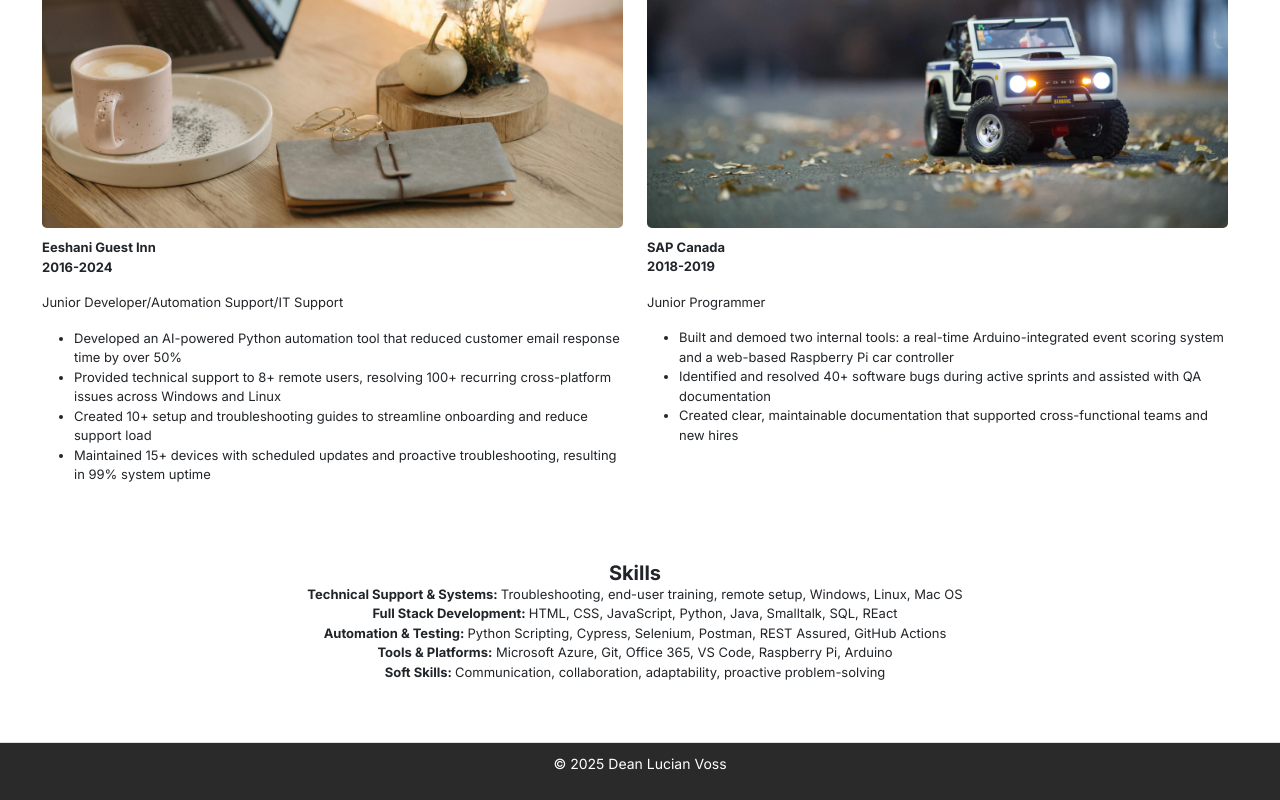
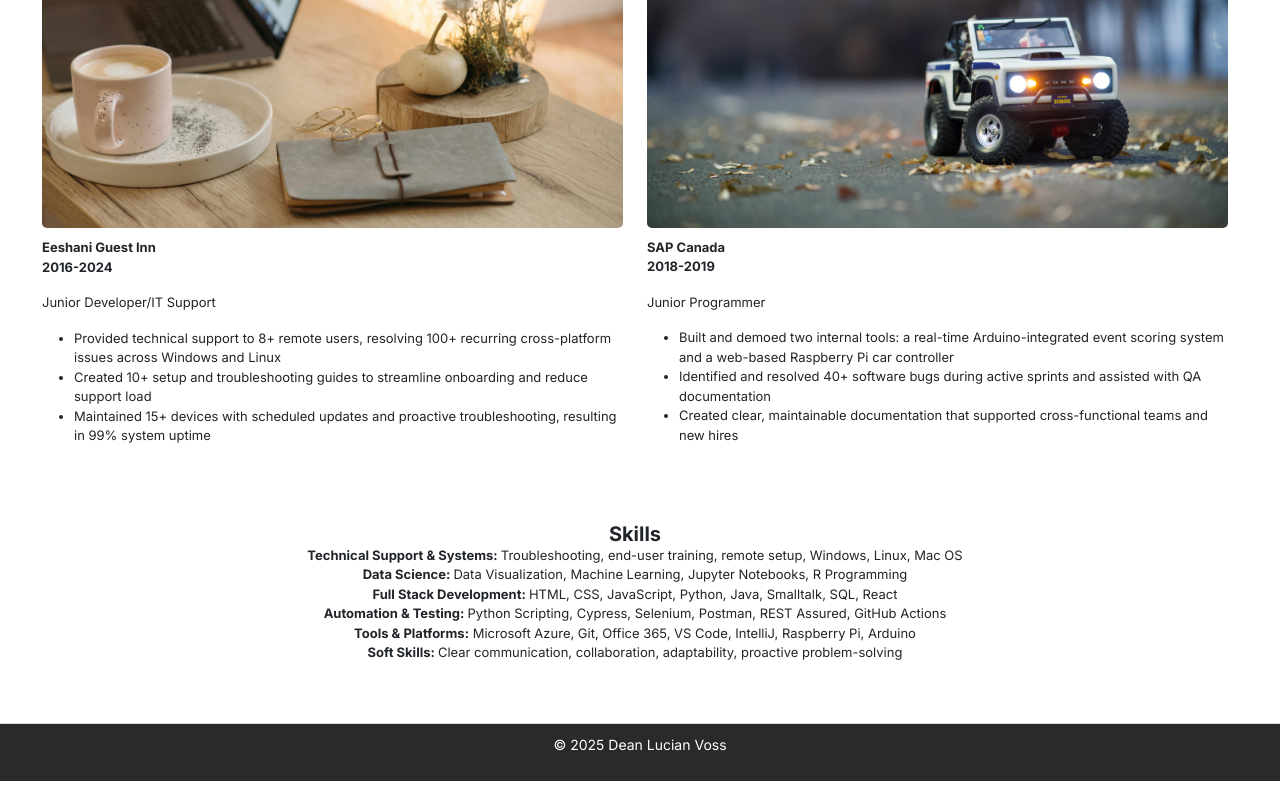
Before and after one commit to dean1022/deanlucianvoss, a React (Vite) app: page /about in a window 1280 px wide. Shown: the part 1153-1953 px from the top of the page. Built offline with nearby package versions, Linux system fonts and the light colour scheme.

Commit message:
fixed scroll into view and added some items to skills and fixed experience section and tweaked the projects section

```diff
--- a/src/pages/About.jsx
+++ b/src/pages/About.jsx
@@ -54,12 +54,8 @@ export default function About() {
               2016-2024
             </p>
 
-            <p>Junior Developer/Automation Support/IT Support</p>
+            <p>Junior Developer/IT Support</p>
             <ul>
-              <li>
-                Developed an AI-powered Python automation tool that reduced
-                customer email response time by over 50%
-              </li>
               <li>
                 Provided technical support to 8+ remote users, resolving 100+
                 recurring cross-platform issues across Windows and Linux
@@ -113,17 +109,22 @@ export default function About() {
             Troubleshooting, end-user training, remote setup, Windows, Linux,
             Mac OS
             <br />
+            <span className="experience">Data Science: </span>
+            Data Visualization, Machine Learning, Jupyter Notebooks, R
+            Programming
+            <br />
             <span className="experience">Full Stack Development: </span>HTML,
-            CSS, JavaScript, Python, Java, Smalltalk, SQL, REact
+            CSS, JavaScript, Python, Java, Smalltalk, SQL, React
             <br />
             <span className="experience">Automation & Testing: </span>Python
             Scripting, Cypress, Selenium, Postman, REST Assured, GitHub Actions
             <br />
             <span className="experience">Tools & Platforms:</span> Microsoft
-            Azure, Git, Office 365, VS Code, Raspberry Pi, Arduino
+            Azure, Git, Office 365, VS Code, IntelliJ, Raspberry Pi, Arduino
             <br />
-            <span className="experience">Soft Skills: </span>Communication,
-            collaboration, adaptability, proactive problem-solving
+            <span className="experience">Soft Skills: </span>Clear
+            communication, collaboration, adaptability, proactive
+            problem-solving
           </p>
         </div>
       </div>
--- a/src/pages/Home.jsx
+++ b/src/pages/Home.jsx
@@ -33,27 +33,27 @@ export default function Home() {
         <h5 className="centerLine">Personal Projects</h5>
         <div className="row d-flex justify-content-evenly projects">
           <div className="project1 col-sm-3 centerLine">
-            <Link to="/projects">
+            <Link to="/projects#personalproject2">
               <img
                 src={weatherApp}
-                alt="project 1"
+                alt="weather app"
                 className="pop-off img-fluid"
               />
               <p>Weather App</p>
             </Link>
           </div>
           <div className="project2 col-sm-3 centerLine">
-            <Link to="/projects">
+            <Link to="/projects#personalproject3">
               <img
                 src={worldClock}
-                alt="project 2"
+                alt="world clock"
                 className="pop-off img-fluid"
               />
               <p>World Clock</p>
             </Link>
           </div>
           <div className="project3 col-sm-3 centerLine">
-            <Link to="/projects">
+            <Link to="/projects#personalproject4">
               <img
                 src={poemGenerator}
                 alt="project 3"
@@ -73,7 +73,7 @@ export default function Home() {
               <div className="placePosition col-6">
                 <p className="experienceTitle">Eeshani Guest Inn</p>
                 <p>Junior Developer</p>
-                <p>Junior Automation Support</p>
+                <p>Automation Support</p>
                 <p>IT Support</p>
               </div>
               <div className="date col-3">2016-24</div>
@@ -94,16 +94,16 @@ export default function Home() {
         <br />
         <div className="row d-flex justify-content-evenly projectTitle">
           <div className="project1 col-sm-4 centerLine">
-            <Link to="/projects">
-              <img src={rcCar} alt="project 1" className="pop-off img-fluid" />
+            <Link to="/projects#workproject1">
+              <img src={rcCar} alt="RC car" className="pop-off img-fluid" />
               <p>RC Car Web Controller</p>
             </Link>
           </div>
           <div className="project2 col-sm-4 centerLIne">
-            <Link to="/projects">
+            <Link to="/projects#workproject2">
               <img
                 src={foosball}
-                alt="project 2"
+                alt="foosball table"
                 className="pop-off img-fluid"
               />
               <p>Foosball Scoring System</p>
@@ -115,7 +115,7 @@ export default function Home() {
           <br />
           <p>Technical Support & Systems</p>
           <p>Full Stack Development</p>
-          <Link to="/about">...more</Link>
+          <Link to="/about#skills">...more</Link>
           <br />
           <h5>Certifications</h5>
           <br />
--- a/src/pages/Projects.jsx
+++ b/src/pages/Projects.jsx
@@ -1,4 +1,4 @@
-import React from "react";
+import React, { useEffect } from "react";
 import projectBanner from "../images/project-banner.jpg";
 import rcCar from "../images/rc-car.jpg";
 import foosball from "../images/foosball.jpg";
@@ -8,7 +8,22 @@ import clock from "../images/world-clock.png";
 import poem from "../images/poem-generator.png";
 import "./Projects.css";
 
+import { useLocation } from "react-router-dom";
+
 export default function Projects() {
+  const location = useLocation();
+
+  useEffect(() => {
+    if (!location.hash) return;
+
+    const id = location.hash.replace("#", "");
+    const el = document.getElementById(id);
+
+    if (el) {
+      el.scrollIntoView({ behavior: "smooth", block: "start" });
+    }
+  }, [location]);
+
   return (
     <main>
       <div className="container">
@@ -24,7 +39,7 @@ export default function Projects() {
 
       <div className="content">
         <h5>Work Projects</h5>
-        <div className="row" id="workProject1">
+        <div className="row" id="workproject1">
           <div className="col-6">
             <img src={rcCar} alt="rc car" className="image img-thumbnail" />
           </div>
@@ -44,7 +59,7 @@ export default function Projects() {
             </p>
           </div>
         </div>
-        <div className="row" id="workProject2">
+        <div className="row" id="workproject2">
           <div className="col-6">
             <img
               src={foosball}
@@ -71,7 +86,7 @@ export default function Projects() {
         </div>
 
         <h5>Personal Projects</h5>
-        <div className="row">
+        <div className="row" id="personalproject1">
           <div className="col-6">
             <img
               src={website}
@@ -108,7 +123,7 @@ export default function Projects() {
             </p>
           </div>
         </div>
-        <div className="row" id="project1">
+        <div className="row" id="personalproject2">
           <div className="col-6">
             <img
               src={weather}
@@ -144,7 +159,7 @@ export default function Projects() {
             </p>
           </div>
         </div>
-        <div className="row" id="project2">
+        <div className="row" id="personalproject3">
           <div className="col-6">
             <img
               src={clock}
@@ -179,7 +194,7 @@ export default function Projects() {
             </p>
           </div>
         </div>
-        <div className="row" id="project3">
+        <div className="row" id="personalproject4">
           <div className="col-6">
             <img
               src={poem}
```
